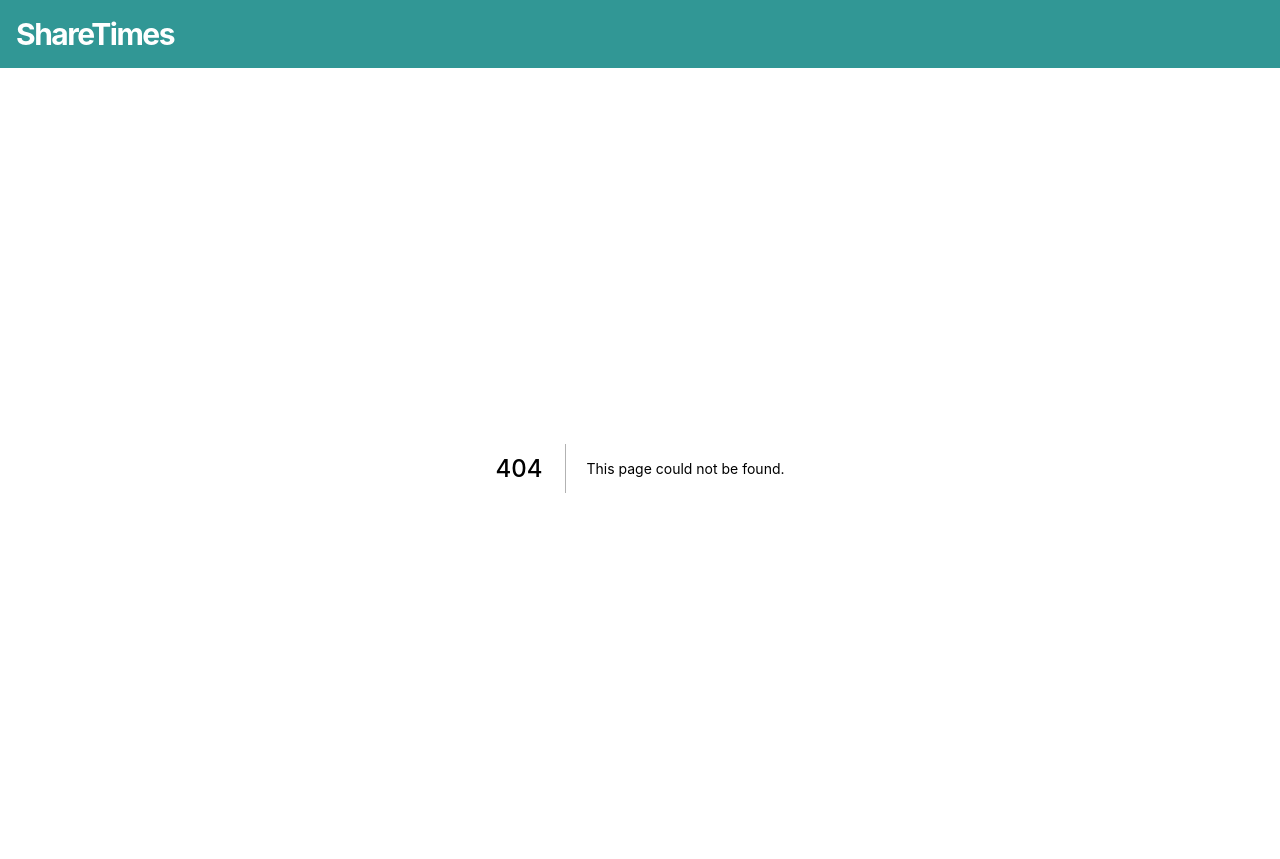
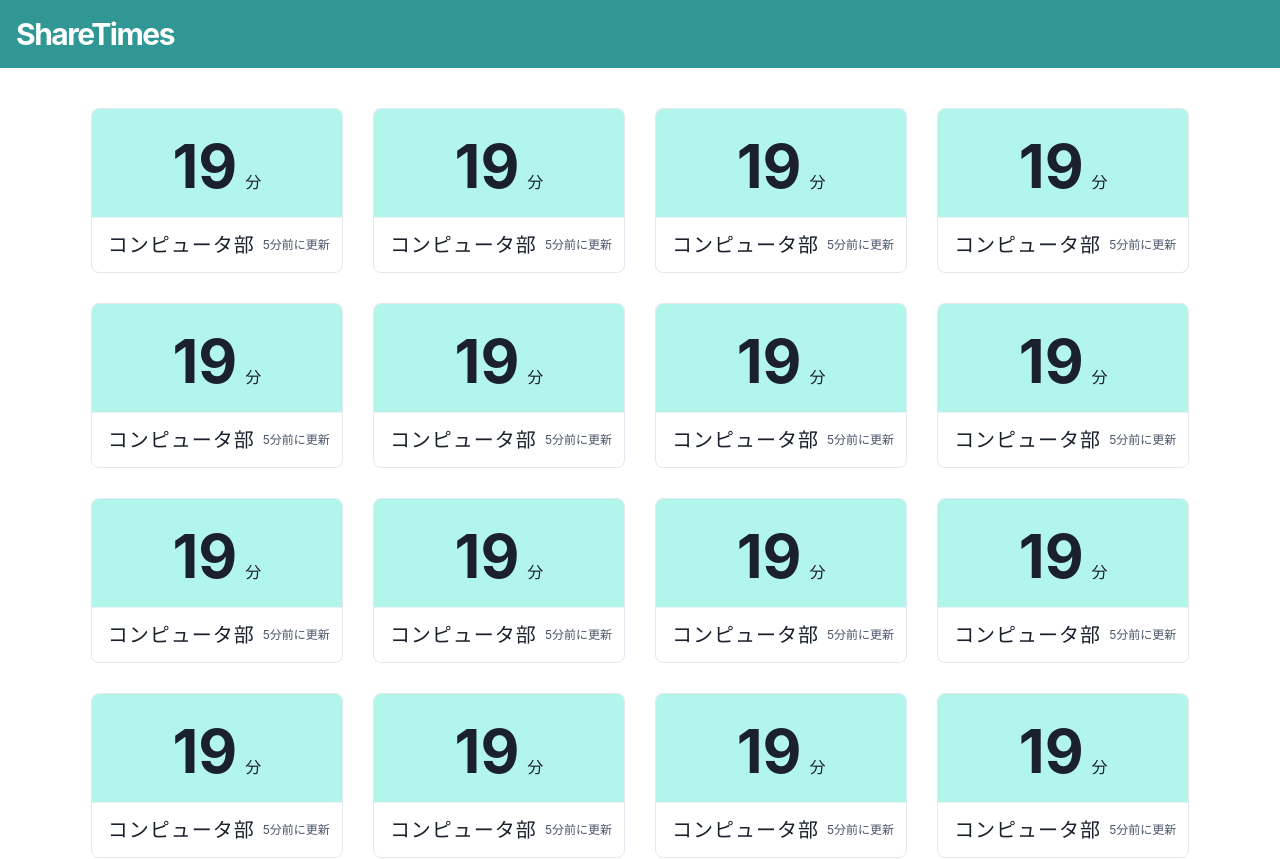
Before and after one commit to youngeek-0410/share-times, a Next.js app in the folder frontend/: page /list in a window 1280 px wide. Before the commit this address had no page. Shown: the top 859 px of the page. Built offline with nearby package versions, Linux system fonts and the light colour scheme.

Commit message:
feat: list Card template #4

```diff
--- /dev/null
+++ b/frontend/components/pages/list/Card.tsx
@@ -0,0 +1,22 @@
+import { FC } from 'react'
+import { Box, Flex, Spacer, Text } from '@chakra-ui/react'
+
+const Card: FC = () => {
+    return(
+        <Box maxW="300" borderWidth="1px" borderRadius="lg" overflow="hidden">
+            <Box d="flex" alignItems="baseline" bgColor="teal.100" padding={3} paddingBottom="1.5">
+                <Spacer/>
+                <Text fontWeight='bold' fontSize="60">19</Text>
+                <Text marginLeft="2">分</Text>
+                <Spacer/>
+            </Box>
+            <Flex padding="3" borderTop="1px" borderTopColor="gray.100">
+                <Text fontSize="20" marginLeft="1" letterSpacing="wider">コンピュータ部</Text>
+                <Spacer minWidth="2" />
+                <Text margin="auto" color="gray.600" fontSize="12px">5分前に更新</Text>
+            </Flex>
+        </Box>
+    )
+}
+
+export default Card
--- /dev/null
+++ b/frontend/pages/api/listResponse.ts
@@ -0,0 +1,24 @@
+import type { NextApiRequest, NextApiResponse } from 'next'
+
+type Data = {
+  name: string
+  description: string
+  wait_time: number
+  created_time: Date
+}
+
+const threeHundredSecondsAgo = new Date(Date.now() - 300 * 1000)
+
+export default function handler(
+  req: NextApiRequest,
+  res: NextApiResponse<Data>
+) {
+  res.status(200).json(
+    {
+        name: "コンピュータ部",
+        description: "部員による展示です",
+        wait_time: 25,
+        created_time: threeHundredSecondsAgo
+    }
+  )
+}
--- /dev/null
+++ b/frontend/pages/list.tsx
@@ -0,0 +1,21 @@
+import {NextPage} from 'next'
+
+import { Wrap, WrapItem } from '@chakra-ui/layout'
+
+import Card from 'components/pages/list/Card'
+
+const List: NextPage = () => {
+  return(
+    <Wrap padding="10" spacing="30px" justify="center">
+        {
+            Array(25).fill(0).map(_ =>
+                <WrapItem>
+                    <Card />
+                </WrapItem>
+            )
+        }
+    </Wrap>
+  )
+}
+
+export default List
```
